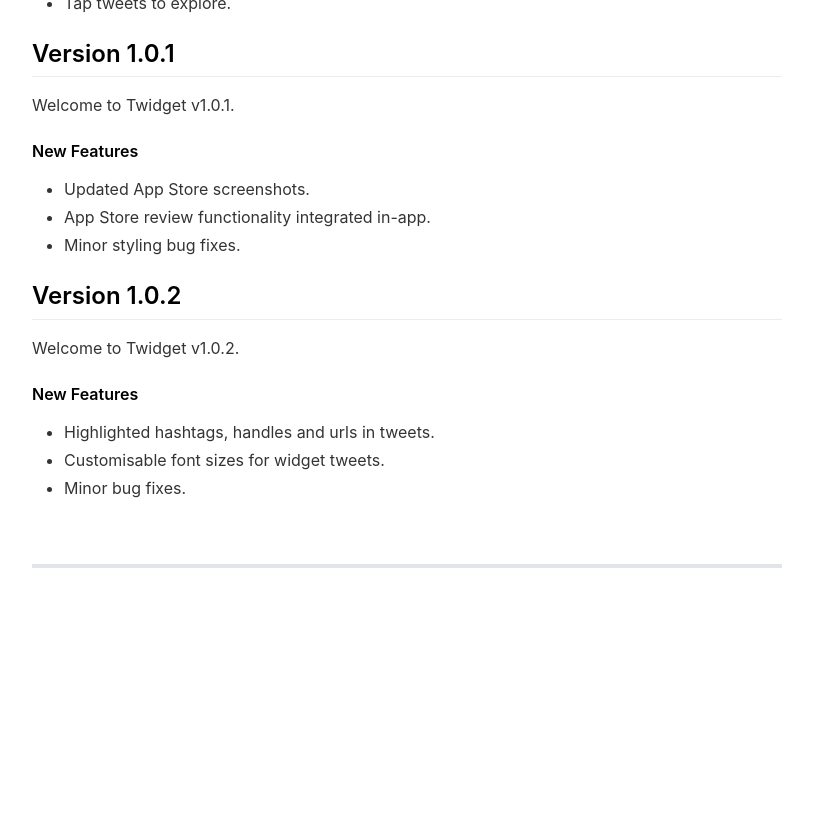
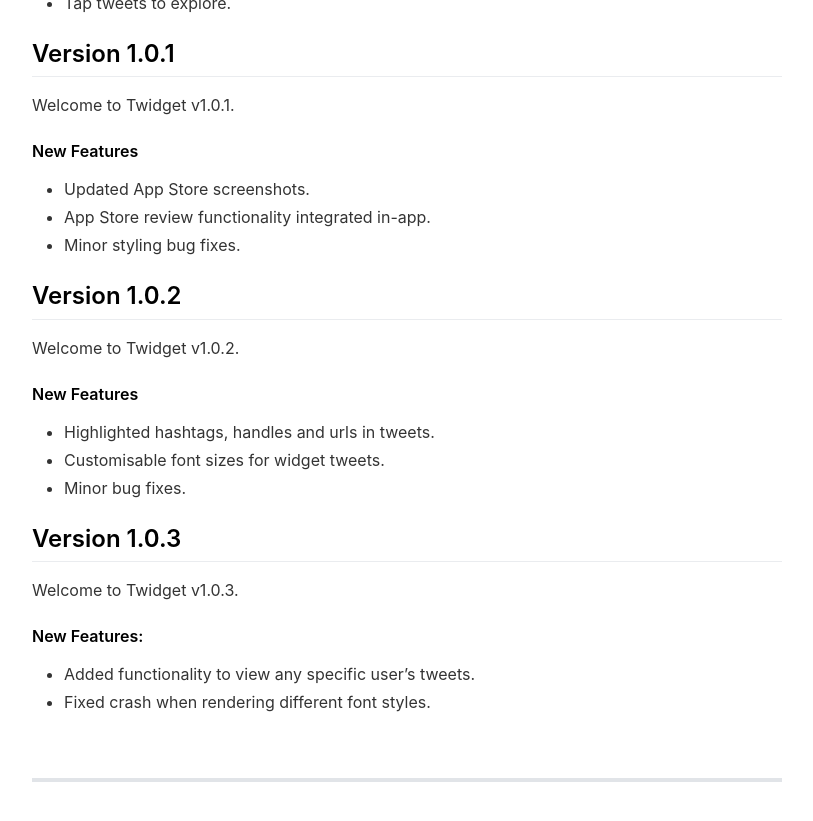
Before and after one commit to jsh8w/twidget-landing, a Jekyll site: the page built from _pages/changelog.md, in a window 1280 px wide and 900 px high, scrolled down 824 px. Shown: the top 821 px of the window, without its empty margins (233-1046 px from the left). Built offline with Jekyll 4.4.1, drawn with Linux system fonts in a browser that asks for light colours; nearby versions of some CDN libraries; before the commit the page ends 1510 px from its top, so only the background shows below that.

Commit message:
Updated home page and change-log.

```diff
--- a/_config.yml
+++ b/_config.yml
@@ -38,6 +38,10 @@ features                                  :
     description                           : View your live Twitter timeline right on your iPhone home screen.
     fontawesome_icon_name                 : hashtag
 
+  - title                                 : Show any User's Tweets
+    description                           : Choose any specific Twitter user to follow their tweets.
+    fontawesome_icon_name                 : user
+
   - title                                 : Beautiful iOS 14 Widget
     description                           : Designed for specifically for iOS 14 Devices and the Apple WidgetKit SDK.
     fontawesome_icon_name                 : mobile
@@ -49,10 +53,6 @@ features                                  :
   - title                                 : 3 Widget Themes
     description                           : Customise the style of widgets by selecting the light, dark or blue themes.
     fontawesome_icon_name                 : palette
-
-  - title                                 : Auto-refreshing Timelime
-    description                           : Twidget updates automatically to keep your Twitter timeline in sync.
-    fontawesome_icon_name                 : sync
 
   - title                                 : Feature Requests
     description                           : If you have any feature requests, feedback or questions; please don't hesitate to get in touch.
--- a/_pages/changelog.md
+++ b/_pages/changelog.md
@@ -41,6 +41,13 @@ Welcome to Twidget v1.0.2.
 - Customisable font sizes for widget tweets.
 - Minor bug fixes.
 
+## **Version 1.0.3**
+Welcome to Twidget v1.0.3.
+
+#### New Features:
+- Added functionality to view any specific user's tweets.
+- Fixed crash when rendering different font styles.
+
 <br>
 
 ________
```
Also changed, not shown: 2 other files.
